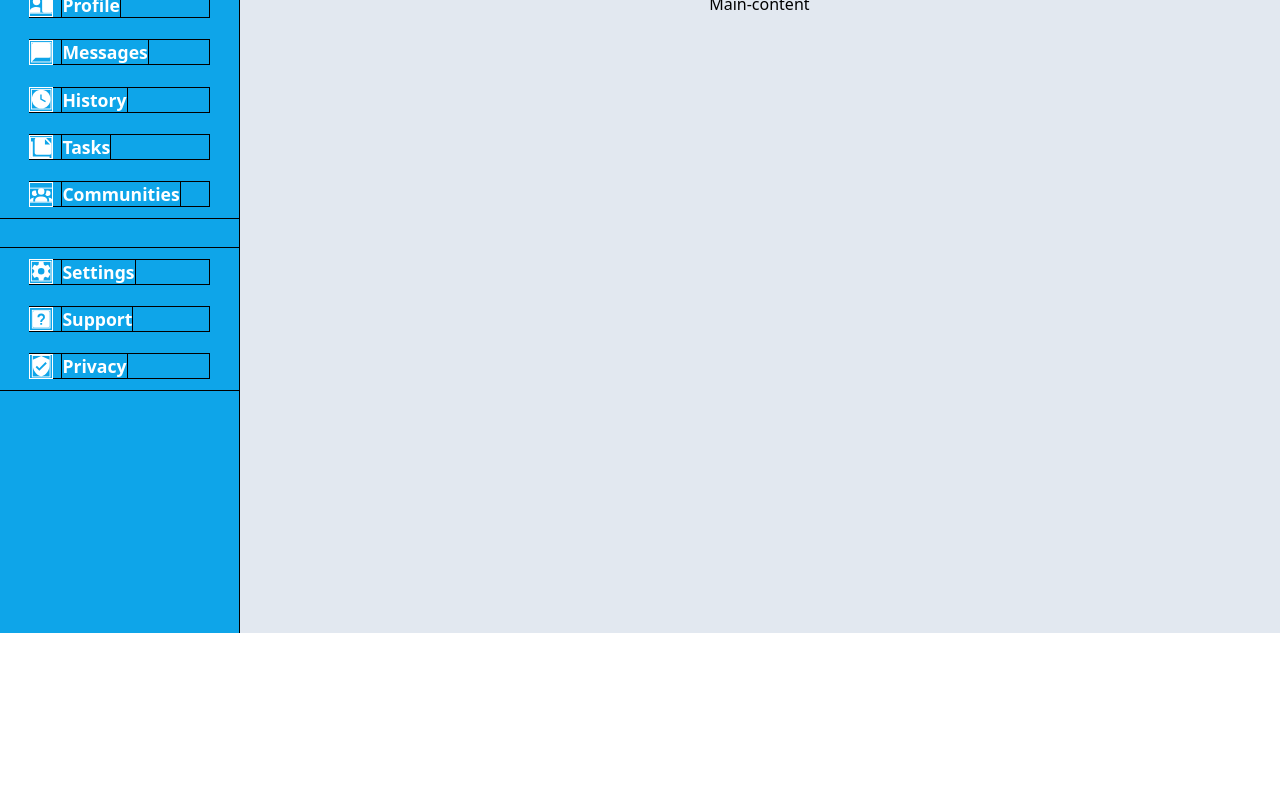
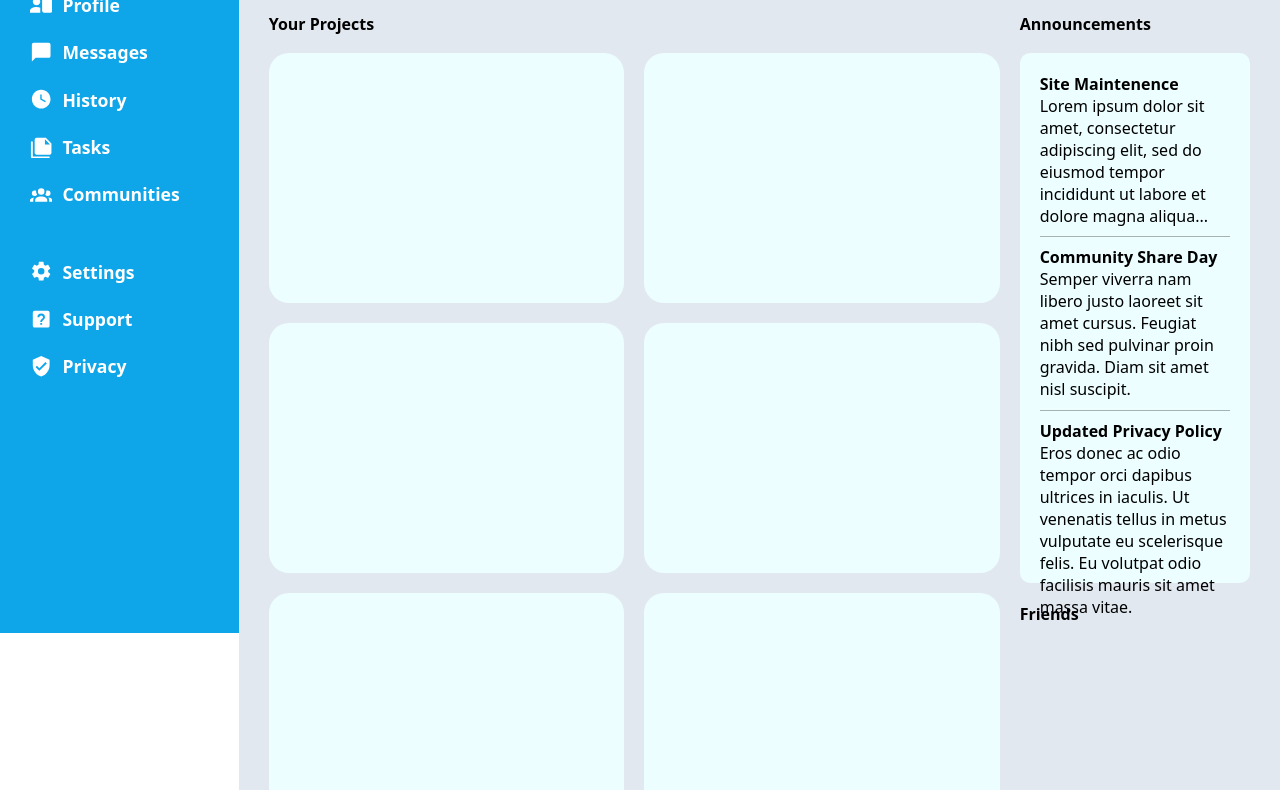
Before and after one commit to Scalaptia/admin-dashboard, a plain HTML site: page index.html in a window 1280 px wide. Shown: the part 167-957 px from the top of the page. Before the commit the page ends 800 px from the top, so only its background shows below. Drawn offline with Linux system fonts and the light colour scheme.

Commit message:
announcements

```diff
--- a/index.html
+++ b/index.html
@@ -8,7 +8,7 @@
     <title>Admin Dashboard</title>
 </head>
 <body>
-    <div id="header">
+    <div id="header" class="underline">
         <div id="search">
             <div id="search-bar">
                 <svg xmlns="http://www.w3.org/2000/svg" viewBox="0 0 24 24"><title>magnify</title><path d="M9.5,3A6.5,6.5 0 0,1 16,9.5C16,11.11 15.41,12.59 14.44,13.73L14.71,14H15.5L20.5,19L19,20.5L14,15.5V14.71L13.73,14.44C12.59,15.41 11.11,16 9.5,16A6.5,6.5 0 0,1 3,9.5A6.5,6.5 0 0,1 9.5,3M9.5,5C7,5 5,7 5,9.5C5,12 7,14 9.5,14C12,14 14,12 14,9.5C14,7 12,5 9.5,5Z" /></svg>
@@ -82,7 +82,79 @@
         </div>
     </div>
     <div id="main-content">
-        Main-content
+        <div id="your-projects">
+            <h3>Your Projects</h3>
+            <div id="projects">
+                <div class="project">
+
+                </div>
+                <div class="project">
+
+                </div>
+                <div class="project">
+
+                </div>
+                <div class="project">
+
+                </div>
+                <div class="project">
+
+                </div>
+                <div class="project">
+
+                </div>
+                <div class="project">
+
+                </div>
+                <div class="project">
+
+                </div>
+                <div class="project">
+
+                </div>
+                <div class="project">
+
+                </div>
+                <div class="project">
+
+                </div>
+                <div class="project">
+
+                </div>
+            </div>
+        </div>
+        <div id="right-sidebar">
+
+            <h3>Announcements</h3>
+            <div id="announcements">
+                <div class="announcement underline">
+                    <h4>Site Maintenence</h4>
+                    <p>Lorem ipsum dolor sit amet, consectetur adipiscing elit, sed do eiusmod tempor incididunt ut labore et dolore magna aliqua...</p>
+                </div>
+                <div class="announcement underline">
+                    <h4>Community Share Day</h4>
+                    <p>Semper viverra nam libero justo laoreet sit amet cursus. Feugiat nibh sed pulvinar proin gravida. Diam sit amet nisl suscipit.</p>
+                </div>
+                <div class="announcement">
+                    <h4>Updated Privacy Policy</h4>
+                    <p>Eros donec ac odio tempor orci dapibus ultrices in iaculis. Ut venenatis tellus in metus vulputate eu scelerisque felis. Eu volutpat odio facilisis mauris sit amet massa vitae. </p>
+                </div>
+            </div>
+
+            <h3>Friends</h3>
+            <div id="friends">
+                <div class="friend">
+
+                </div>
+                <div class="friend">
+
+                </div>
+                <div class="friend">
+
+                </div>
+            </div>
+
+        </div>
     </div>
 
 
--- a/style.css
+++ b/style.css
@@ -6,14 +6,14 @@
     padding: 0;
     margin: 0;
     font-family: system-ui, -apple-system, BlinkMacSystemFont, 'Segoe UI', Roboto, Oxygen, Ubuntu, Cantarell, 'Open Sans', 'Helvetica Neue', sans-serif;
-    outline: 1px solid black;
+    //outline: 1px solid black;
 }
 
 body {
     min-height: 100vh;
     display: grid;
     grid-template-columns: 1fr 5fr;
-    grid-template-rows: 1fr 4fr;
+    grid-template-rows: 150px 4fr;
     text-align: center;
 }
 
@@ -35,6 +35,7 @@ body {
         display: grid;
         grid-template-columns: 3fr 1fr;
         padding: 10px;
+        height: 50px;
     }
 
         /* Bar */
@@ -82,6 +83,7 @@ body {
 
     #welcome {
         display: grid;
+        height: 80px;
         grid-row: 2/3;
         grid-template-columns: 1fr 1fr;
     }
@@ -191,4 +193,55 @@ body {
 #main-content {
     background-color: #e2e8f0;
     grid-column: 2/3;
+    display: grid;
+    grid-template-columns: 3fr 1fr;
+    grid-template-rows: 1fr;
+    text-align: start;
+    padding: 20px;
 }
+
+#main-content h3 {
+    font-size: 1rem;
+    margin: 10px;
+}
+
+    #your-projects {
+        grid-row: span 2;
+        display: grid;
+        grid-template-rows: 40px 1fr;
+    }
+
+    #projects {
+        display: grid;
+        grid-template-columns: repeat(auto-fit, minmax(300px, 1fr));
+    }
+
+    .project {
+        height: 250px;
+        margin: 10px;
+        background-color: #ecfeff;
+        border-radius: 20px;
+    }
+
+    /* Right Sidebar */
+
+    #right-sidebar {
+        display: grid;
+        grid-template-rows: 40px 550px 40px 300px;
+    }
+
+    #announcements {
+        margin: 10px;
+        padding: 20px;
+        background-color: #ecfeff;
+        border-radius: 10px;
+    }
+
+    .announcement {
+        height: 33.33%;
+    }
+
+    .underline {
+        box-shadow: 0 1px 0 0 rgba(0, 0, 0, 0.3);
+        margin-bottom: 10px;
+    }
```
